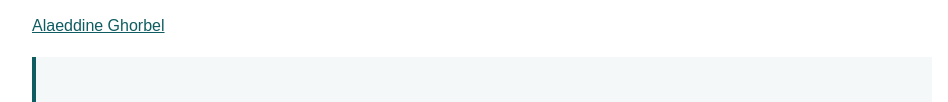
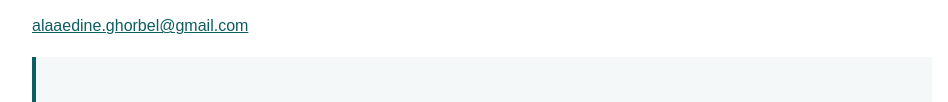
Before and after one commit to AlaeddineGhorbel/tunisie-prayer-privacy, a plain HTML site: page index.html in a window 1280 px wide. Shown: the part 1723-1825 px from the top of the page, without its empty margins (158-1106 px from the left). Drawn offline with Linux system fonts and the light colour scheme.

Commit message:
Update email address in privacy policy section
aa

```diff
--- a/index.html
+++ b/index.html
@@ -46,7 +46,7 @@
 
 <h2>8. Modifications et contact</h2>
 <p>Cette politique peut être mise à jour pour refléter les changements de l’application ou des obligations légales. Pour toute question concernant la confidentialité, contactez :</p>
-<p><a href="mailto:alaaedine.ghorbel@gmail.com">Alaeddine Ghorbel</a></p>
+<p><a href="mailto:alaaedine.ghorbel@gmail.com">alaaedine.ghorbel@gmail.com</a></p>
 
 <div class="lang" lang="ar" dir="rtl">
 <h2>ملخص بالعربية</h2>
```
